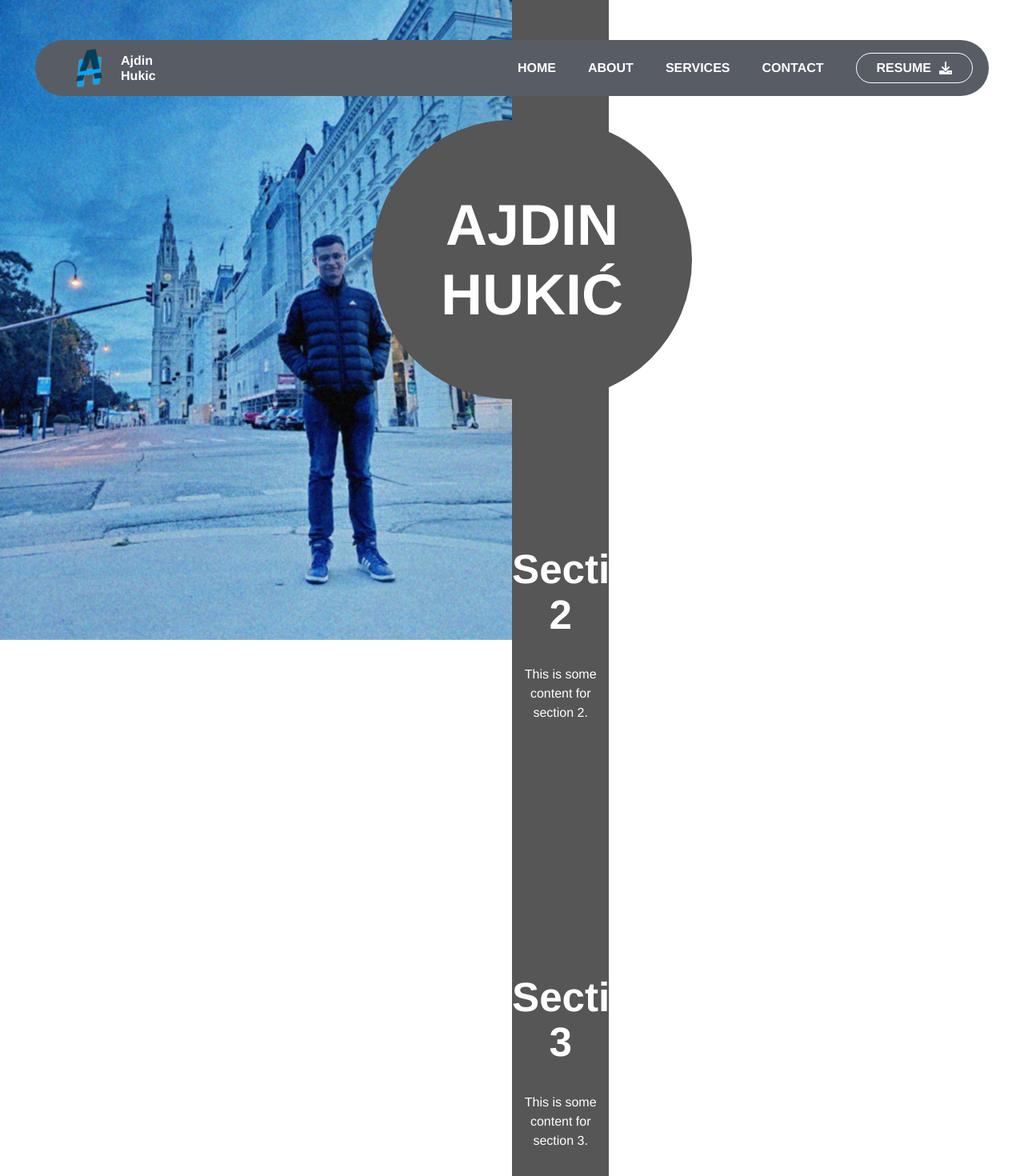
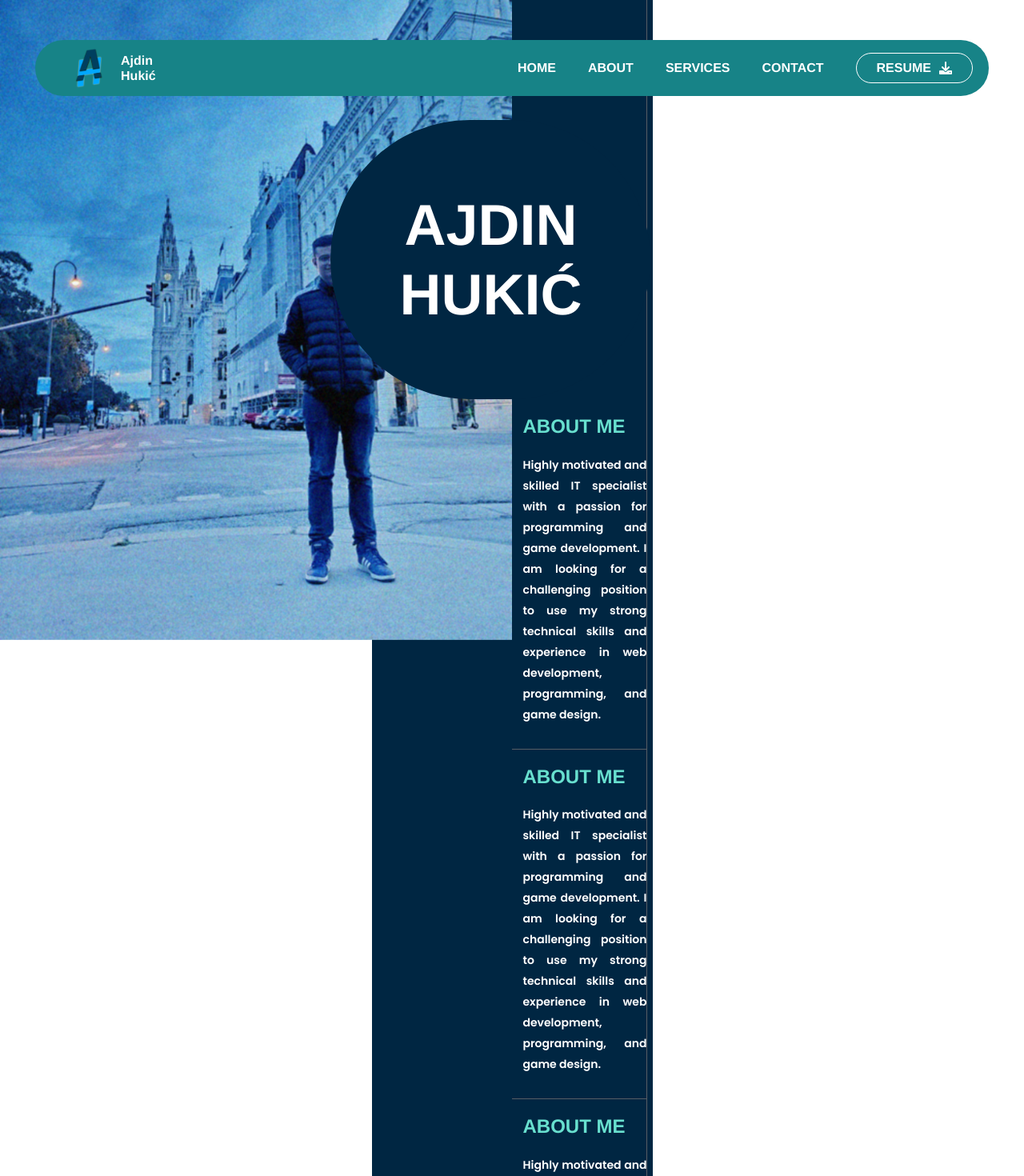
Before and after one commit to AjdiNNN/biography, a Vue app: page / in a window 1280 px wide. Shown: the top 1470 px of the page at 80% size. Built offline with nearby package versions, Linux system fonts and the light colour scheme.

Commit message:
Fixed colors, made new grid

```diff
--- a/src/App.vue
+++ b/src/App.vue
@@ -5,21 +5,55 @@
         <div class="left-div">
         </div>
         <div class="right-div">
-          <div class="content" style="height: 150px;">
+            <div class="content" style="height: 150px; border-bottom: none;">
             </div>
-            <div class="content">
+            <div class="content" style="border-bottom: none;">
                 <div class="ballon">
                   <div class="name">AJDIN</div>
                     <div class="name">HUKIĆ</div>
                 </div>
             </div>
             <div class="content">
-                <h1>Section 2</h1>
-                <p>This is some content for section 2.</p>
+                <h2>
+                  About me
+                </h2>
+                <p>
+                  Highly motivated and skilled IT
+                  specialist with a passion for
+                  programming and game development.
+                  I am looking for a challenging position
+                  to use my strong technical skills and
+                  experience in web development,
+                  programming, and game design.
+                </p>
             </div>
             <div class="content">
-                <h1>Section 3</h1>
-                <p>This is some content for section 3.</p>
+                <h2>
+                  About me
+                </h2>
+                <p>
+                  Highly motivated and skilled IT
+                  specialist with a passion for
+                  programming and game development.
+                  I am looking for a challenging position
+                  to use my strong technical skills and
+                  experience in web development,
+                  programming, and game design.
+                </p>
+            </div>
+            <div class="content">
+                <h2>
+                  About me
+                </h2>
+                <p>
+                  Highly motivated and skilled IT
+                  specialist with a passion for
+                  programming and game development.
+                  I am looking for a challenging position
+                  to use my strong technical skills and
+                  experience in web development,
+                  programming, and game design.
+                </p>
             </div>
             <!-- Add more right content here -->
         </div>
@@ -48,18 +82,20 @@ export default {
   font-weight: 800;
 }
 .ballon{
-  position: absolute;
+  z-index: 99;
   width: 400px;
   height: 349px;
-  margin-left: -175px;
-  background-color: #565656;
+  margin-left: -15em;
+  background-color: #002642;
   border-radius: 322px;
   display: flex;
   flex-direction: column;
   justify-content: center;
   align-items: center;
 }
-
+.container{
+  background-color: #002642;
+}
 .left-div {
   background-image: url('./assets/leftphoto.webp');
   background-size: cover;
@@ -74,17 +110,22 @@ export default {
 
 .right-div {
     margin-left: 50%; /* Adjust margin to accommodate the left div */
-    widows: 100%;
-    background-color: #565656;
+    background-color: #002642;
+    width: 48%;
+    border-right: 1px solid #585d65;
 }
 
 /* Add your other CSS styles here */
 
 /* Example content styles */
 .content {
-    background-color: #565656;
-    height: 500px;
-    width: 100%;
+  background-color: #002642;
+  padding-left: 8%;
+  display: flex;
+  flex-direction: column;
+  align-items: baseline;
+  margin: 0 auto;
+  border-bottom: 1px solid #585d65;
 }
 
 body {
@@ -101,4 +142,25 @@ body {
   margin-top: 60px;
   display: contents;
 }
+p{
+  max-width: 350px;
+  letter-spacing: 0;
+  font-weight: 400;
+  line-height: 26px;
+  margin: 0 0 30px 0;
+  font-size: 14px;
+  color: #fff;
+  font-family: "Poppins";
+  -webkit-font-smoothing: antialiased;
+  text-rendering: optimizeLegibility;
+  text-align: justify;
+}
+h2{
+  line-height: 1.2;
+  color: #68e0cf;
+  font-weight: 600;
+  text-transform: uppercase;
+  -webkit-font-smoothing: antialiased;
+  text-rendering: optimizeLegibility;
+}
 </style>
--- a/src/components/Navigation.vue
+++ b/src/components/Navigation.vue
@@ -4,7 +4,7 @@
 		<div class="logo"></div>
 		<div class="name">
 		  <div class="first-name" >Ajdin</div>
-		  <div class="last-name"  >Hukic</div>
+		  <div class="last-name"  >Hukić</div>
 		</div>
 	  </div>
 	  <div class="right">
@@ -59,7 +59,7 @@ methods: {
 	display: flex;
 	justify-content: space-between;
 	align-items: center;
-	background-color: #585d65;
+	background-color: #178387;
 	color: white;
 	width: 90%;
 	padding: 10px 20px;
@@ -112,10 +112,10 @@ align-items: center;
     align-items: center; /* Vertically center the text */
 }
 .links a:hover{
-	color: #00a8ff;
+	color: #F19A3E;
 }
 .links a:hover{
-	border-color: #00a8ff;
+	border-color: #F19A3E;
 }
 
 .links.active {
```
